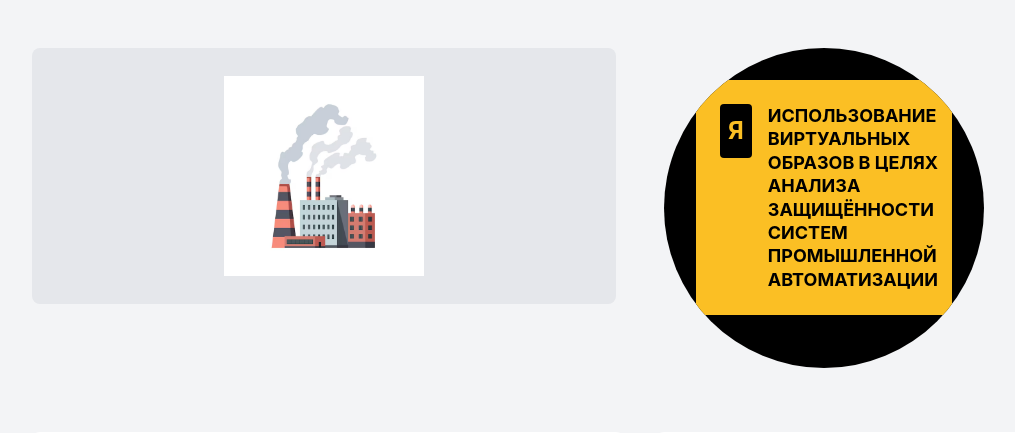
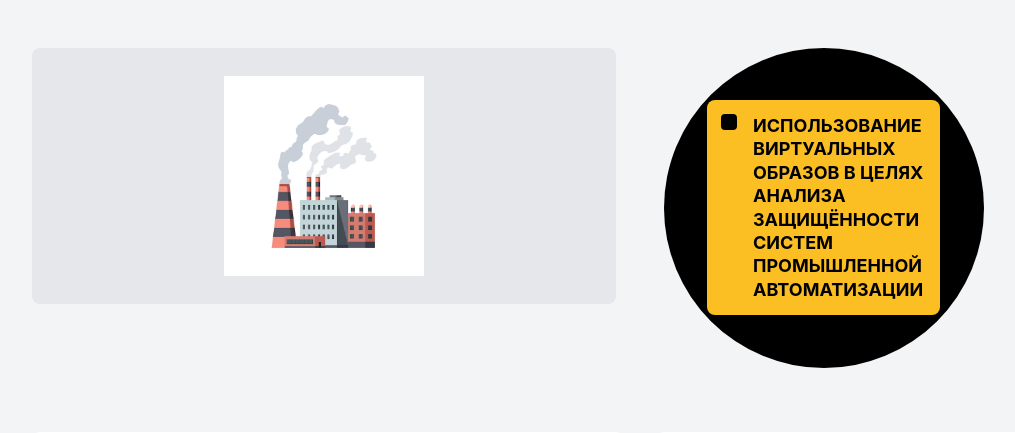
Before and after one commit to k0rfagen/Sibintek_site, a Django app: page / in a window 1280 px wide. Shown: the part 96-529 px from the top of the page, without its empty margins (0-1015 px from the left). Run offline with Django 5.2, Linux system fonts and the light colour scheme.

Commit message:
всякое

```diff
--- a/Sibintek_site/urls.py
+++ b/Sibintek_site/urls.py
@@ -1,26 +1,11 @@
-"""
-URL configuration for Sibintek_site project.
-
-The `urlpatterns` list routes URLs to views. For more information please see:
-    https://docs.djangoproject.com/en/5.2/topics/http/urls/
-Examples:
-Function views
-    1. Add an import:  from my_app import views
-    2. Add a URL to urlpatterns:  path('', views.home, name='home')
-Class-based views
-    1. Add an import:  from other_app.views import Home
-    2. Add a URL to urlpatterns:  path('', Home.as_view(), name='home')
-Including another URLconf
-    1. Import the include() function: from django.urls import include, path
-    2. Add a URL to urlpatterns:  path('blog/', include('blog.urls'))
-"""
 
 from django.contrib import admin
 from django.urls import path
 
-from main.views import index
+from main.views import *
 
 urlpatterns = [
     path("admin/", admin.site.urls),
     path('', index, name='index'),
+    path('gif/', gif, name='gif'),
 ]
--- a/main/views.py
+++ b/main/views.py
@@ -3,3 +3,6 @@ from django.shortcuts import render
 
 def index(request):
     return render(request, 'index.html', context={})
+
+def gif(request):
+    return render(request, 'gif.html')
--- a/static/css/main.css
+++ b/static/css/main.css
@@ -125,11 +125,11 @@ body {
 
 .title-card {
     position: absolute;
-    top: 32px;
-    left: 32px;
-    right: 32px;
+    top: 52px;
+    left: 43px;
+    right: 44px;
     background-color: #fbbf24;
-    padding: 24px;
+    padding: 14px;
     border-radius: 8px;
 }
 
--- a/templates/index.html
+++ b/templates/index.html
@@ -39,7 +39,7 @@
                     <div class="title-card">
                         <div class="title-content">
                             <div class="title-icon">
-                                <div class="icon-text">Я</div>
+                                <div class="icon-text"></div>
                             </div>
                             <div class="title-text">
                                 <h1>ИСПОЛЬЗОВАНИЕ ВИРТУАЛЬНЫХ ОБРАЗОВ В ЦЕЛЯХ АНАЛИЗА ЗАЩИЩЁННОСТИ СИСТЕМ ПРОМЫШЛЕННОЙ АВТОМАТИЗАЦИИ</h1>
@@ -62,9 +62,11 @@
                 </div>
                 <div class="slider">
                       <button class="prev">Назад</button>
+                      <div hidden="hidden">ff</div>
                       <img width=150 src="{% static 'images/photos/1.jpg' %}">
                       <img width=150 src="{% static 'images/photos/2.jpg' %}">
                       <img width=150 src="{% static 'images/photos/3.jpg' %}">
+                      <div hidden="hidden">ff</div>
                       <button class="next">Вперед</button>
                 </div>
                 <script src='{% static 'scripts/script.js' %}'></script>
```
Also changed, not shown: templates/gif.html (added, +12 -0 lines).
